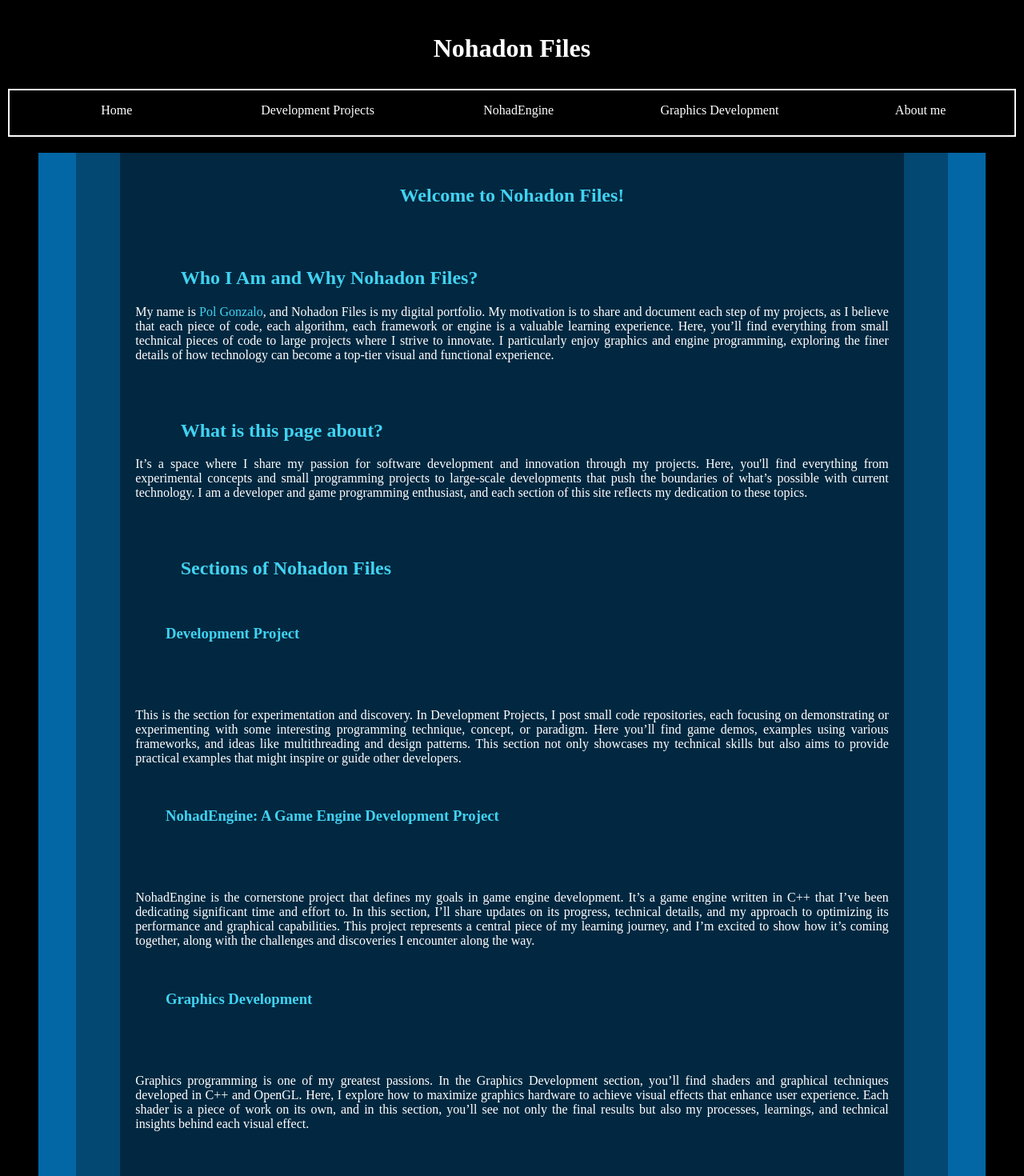
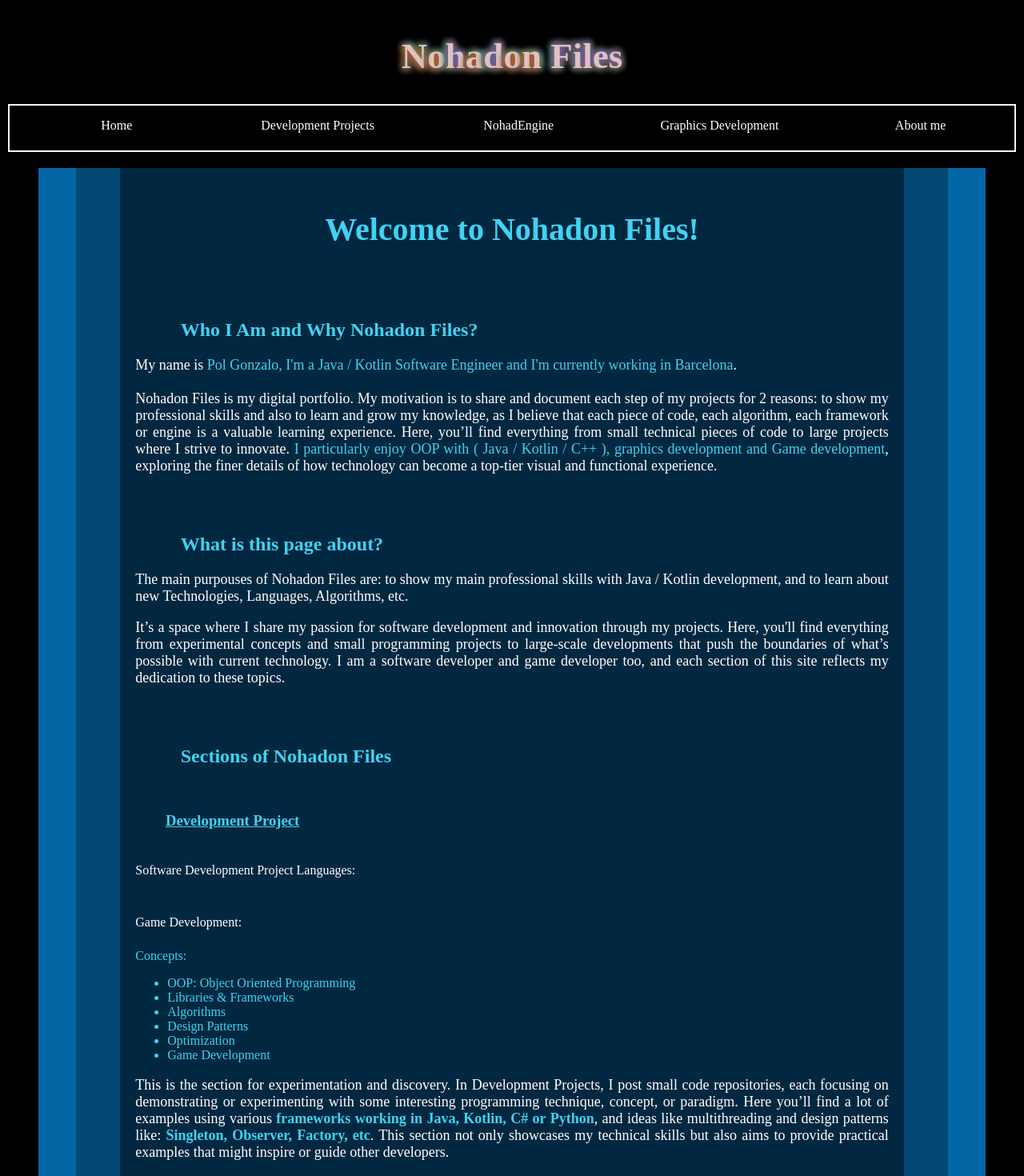
Before and after one commit to nohadon201/NohadonFiles, an Angular app: page / in a window 1280 px wide. Shown: the top 1470 px of the page at 80% size. Built offline with nearby package versions, Linux system fonts and the light colour scheme; a web font is replaced by a local one.

Commit message:
Home semidone | starting dev projects

```diff
--- a/src/app/app.component.css
+++ b/src/app/app.component.css
@@ -3,3 +3,32 @@ body {
   height: 100%;
   margin: 0px;
 }
+
+h1 {
+  opacity: 0;
+  color: black;
+  font-size: 45px;
+  color: #f6d8d5;
+  opacity: 0.9;
+  text-shadow: 0px 0px 10px #D92534, 0px 0px 10px #F29F05, 0px 0px 10px #0CF25D, 0px 0px 10px #41D2F2, 0px 0px 10px #5A30F2;
+}
+
+.iris.one {
+  animation: Iris 1.25s infinite;
+}
+
+.iris.two {
+  animation: Iris 1s infinite;
+}
+
+.iris.three {
+  animation: Iris 0.75s infinite;
+}
+
+.iris.four {
+  animation: Iris 0.5s infinite;
+}
+
+.iris.five {
+  animation: Iris 3s infinite;
+}
--- a/src/app/app.component.html
+++ b/src/app/app.component.html
@@ -5,7 +5,10 @@
     </button>
   </div>
   <div id="main_title_container">
-    <h1>Nohadon Files</h1>
+    <h1><span class="iris one">N</span><span class="iris two">o</span><span class="iris three">h</span><span
+        class="iris four">a</span><span class="iris three">d</span><span class="iris two">o</span><span
+        class="iris one">n</span> <span class="iris five"> Files</span>
+    </h1>
   </div>
 </header>
 <nav id="main_menu_navigation" class="main_menu_navigation">
--- /dev/null
+++ b/src/app/main-sections/development-projects/dev_project.ts
@@ -0,0 +1,4 @@
+export class DevProject {
+  public Title: string = "";
+  public inProgress: boolean = true;
+}
--- a/src/app/main-sections/development-projects/development-projects.component.css
+++ b/src/app/main-sections/development-projects/development-projects.component.css
@@ -0,0 +1,26 @@
+#container {
+  padding: 0px 4% 0px 4%;
+  background-color: #471BA6;
+  animation: Appear 1s;
+}
+
+#container>div {
+  padding: 0px 5% 0px 5%;
+  background-color: #361973;
+}
+
+#container>div>div {
+  padding: 2%;
+  background-color: #1D1340;
+}
+
+.grid {
+  color: #7D3DFC;
+  font-weight: bold;
+  display: grid;
+  width: 100%;
+  height: 100%;
+  grid-template-columns: auto auto auto auto;
+}
+
+.dev-project-item {}
--- a/src/app/main-sections/development-projects/development-projects.component.html
+++ b/src/app/main-sections/development-projects/development-projects.component.html
@@ -1 +1,13 @@
-<p>development-projects works!</p>
+<div id="container">
+  <div>
+    <div>
+      <div class="grid">
+        <ng-container *ngFor="let row of data">
+          <div class="dev-project-item">
+            <label>{{row}}</label>
+          </div>
+        </ng-container>
+      </div>
+    </div>
+  </div>
+</div>
--- a/src/app/main-sections/development-projects/development-projects.component.ts
+++ b/src/app/main-sections/development-projects/development-projects.component.ts
@@ -1,11 +1,15 @@
 import { Component } from '@angular/core';
+import { NgFor } from '@angular/common';
+import { CommonModule } from '@angular/common';
 
 @Component({
+  standalone: true,
+  imports: [NgFor, CommonModule],
   selector: 'app-development-projects',
   templateUrl: './development-projects.component.html',
   styleUrl: './development-projects.component.css'
 })
 
 export class DevelopmentProjectsComponent {
-
+  public data = ["hola", "adios"]
 }
--- a/src/app/main-sections/home/home.component.css
+++ b/src/app/main-sections/home/home.component.css
@@ -24,6 +24,7 @@ h4 {
 
 h1 {
   text-align: center;
+  font-size: 40px;
 }
 
 h2 {
@@ -32,6 +33,7 @@ h2 {
 
 h3 {
   margin-left: 4%;
+  text-decoration: underline;
 }
 
 h4 {
@@ -40,16 +42,5 @@ h4 {
 
 p {
   text-align: justify;
+  font-size: 18px;
 }
-
-@keyframes Appear {
-
-  0% {
-    opacity: 0;
-  }
-
-  100% {
-    opacity: 1;
-  }
-
-}
--- a/src/app/main-sections/home/home.component.html
+++ b/src/app/main-sections/home/home.component.html
@@ -4,39 +4,69 @@
       <h1>Welcome to Nohadon Files!</h1>
       <br><br>
       <h2>Who I Am and Why Nohadon Files?</h2>
-      <p>My name is <span class="blue">Pol Gonzalo</span>, and Nohadon Files is my digital portfolio. My motivation is
-        to share and document each step of my projects, as I believe that each piece of code, each algorithm, each
-        framework or engine is a valuable learning experience. Here, you’ll find everything from small technical pieces
-        of code to large projects where I strive to innovate. I particularly enjoy graphics and engine programming,
+      <p>My name is <span class="blue">Pol Gonzalo, I'm a Java / Kotlin Software Engineer and I'm currently working in
+          Barcelona</span>. <br><br>Nohadon Files is my digital portfolio. My motivation is
+        to share and document each step of my projects for 2 reasons: to show my professional skills and also to learn
+        and grow my knowledge, as I
+        believe that each piece of code, each algorithm, each
+        framework or engine is a valuable learning experience. Here, you’ll find
+        everything from small technical pieces
+        of code to large projects where I strive to innovate. <span class="blue">I particularly enjoy OOP
+          with ( Java / Kotlin / C++ ), graphics development and Game development</span>,
         exploring the finer details of how technology can become a top-tier visual and functional experience.</p>
       <br><br>
       <h2>What is this page about?</h2>
+      <p>The main purpouses of Nohadon Files are: to show my main professional skills with Java / Kotlin
+        development, and to learn about new Technologies, Languages, Algorithms, etc.</p>
       <p>It’s a space where I share my passion for software development and innovation through my projects. Here, you'll
         find everything from experimental concepts and small programming projects to large-scale developments that push
-        the boundaries of what’s possible with current technology. I am a developer and game programming enthusiast, and
+        the boundaries of what’s possible with current technology. I am a software developer and game developer too, and
         each section of this site reflects my dedication to these topics.</p>
       <br><br>
       <h2>Sections of Nohadon Files</h2>
       <br>
       <h3>Development Project</h3>
-      <span class="red icon"></span><span class="yellow icon">󰌠</span><span class="white icon">󰚯</span>
-      <span class="white icon">󰦱</span><span class="blue icon"></span>
-      <p>This is the section for experimentation and discovery. In Development Projects, I post small code repositories,
+      <span>Software Development Project Languages:</span><span class="purple icon"></span><span
+        class="red icon"></span><span class="blue icon"></span><span class="yellow icon">󰌠</span><span
+        class="blue icon"></span><span class="yellow icon"></span><span class="blue icon">󰛦</span><br><br>
+      <span>Game Development: </span><span class="white icon">󰚯</span><span class="white icon">󰦱</span><span
+        class="blue icon"></span><span class="blue icon"></span>
+      <br><br>
+      <span class="blue">Concepts:
+        <ul>
+          <li>OOP: Object Oriented Programming</li>
+          <li>Libraries & Frameworks</li>
+          <li>Algorithms</li>
+          <li>Design Patterns</li>
+          <li>Optimization</li>
+          <li>Game Development</li>
+        </ul>
+      </span>
+      <p>This is the section for experimentation and discovery. In Development Projects, I post small code
+        repositories,
         each focusing on demonstrating or experimenting with some interesting programming technique, concept, or
-        paradigm. Here you’ll find game demos, examples using various frameworks, and ideas like multithreading and
-        design patterns. This section not only showcases my technical skills but also aims to provide practical examples
+        paradigm. Here you’ll find a lot of examples using various <span class="blue"><b>frameworks working in Java,
+            Kotlin, C# or Python</b></span>, and
+        ideas like multithreading
+        and
+        design patterns like: <span class="blue"><b>Singleton, Observer, Factory, etc</b></span>. This section not
+        only
+        showcases my technical
+        skills but also aims to provide practical examples
         that might inspire or guide other developers.</p>
       <br>
       <h3>NohadEngine: A Game Engine Development Project</h3>
-      <span class="blue icon"></span>
+      <span>Languages:</span><span class="blue icon"></span>
       <p>NohadEngine is the cornerstone project that defines my goals in game engine development. It’s a game engine
-        written in C++ that I’ve been dedicating significant time and effort to. In this section, I’ll share updates on
-        its progress, technical details, and my approach to optimizing its performance and graphical capabilities. This
+        written in C++ that I’ve been dedicating significant time and effort to. In this section, I’ll share updates
+        on
+        its progress, technical details, and my approach to optimizing its performance and graphical capabilities.
+        This
         project represents a central piece of my learning journey, and I’m excited to show how it’s coming together,
         along with the challenges and discoveries I encounter along the way.</p>
       <br>
       <h3>Graphics Development</h3>
-      <span class="blue icon"></span>
+      <span>Languages:</span><span class="blue icon"></span>
       <p>Graphics programming is one of my greatest passions. In the Graphics Development section, you’ll find shaders
         and graphical techniques developed in C++ and OpenGL. Here, I explore how to maximize graphics hardware to
         achieve visual effects that enhance user experience. Each shader is a piece of work on its own, and in this
@@ -45,9 +75,11 @@
       <br>
       <h3>About Me <span class="purple icon"></span></h3>
       <p>In About Me, I share more about who I am as a person. Beyond the technical side, I talk about my interests,
-        passions, favorite movies, series, and music. This section provides insight into the things that inspire me and
+        passions, favorite movies, series, and music. This section provides insight into the things that inspire me
+        and
         fuel my creativity. You’ll also learn why I chose this unique aesthetic for my page, as it represents my
-        personal style and the tone I want to set in my work. Here, you’ll get a glimpse into the person behind Nohadon
+        personal style and the tone I want to set in my work. Here, you’ll get a glimpse into the person behind
+        Nohadon
         Files, helping you understand the experiences and tastes that drive my projects.</p>
     </div>
   </div>
--- a/src/styles.css
+++ b/src/styles.css
@@ -112,7 +112,7 @@ body {
 #main_header {
   height: 13%;
   max-height: 120px;
-  min-height: 80px;
+  min-height: 120px;
   display: flex;
 }
 
@@ -259,9 +259,45 @@ body {
   .main_menu_navigation.show a {
     display: block;
   }
+}
 
+/*#endregion*/
 
+/*#region Keyframes*/
+@keyframes Iris {
+  0% {
+    text-shadow: -2px 2px 10px #D92534, -1px 1px 10px #F29F05, 0px 0px 10px #0CF25D, 1px 0px 10px #41D2F2, 2px 0px 10px #5A30F2;
+  }
 
+  20% {
+    text-shadow: 2px 1px 10px #F29F05, 1px 0.5px 10px #0CF25D, 0px 0px 10px #41D2F2, -1px 0px 10px #5A30F2, -2px 0px 10px #D92534;
+  }
+
+  40% {
+    text-shadow: -2px 0px 10px #0CF25D, -1px 0px 10px #41D2F2, 0px 0px 10px #5A30F2, 1px 0px 10px #D92534, 2px 0px 10px #F29F05;
+  }
+
+  60% {
+    text-shadow: 2px -1px 10px #41D2F2, 1px -0.5px 10px #5A30F2, 0px 0px 10px #D92534, -1px 0px 10px #F29F05, -2px 0px 10px #0CF25D;
+  }
+
+  80% {
+    text-shadow: -2px -2px 10px #5A30F2, -1px -1px 10px #D92534, 0px 0px 10px #F29F05, -1px 0px 10px #0CF25D, -2px 0px 10px #41D2F2;
+
+  }
+
+  100% {}
+}
+
+@keyframes Appear {
+
+  0% {
+    opacity: 0;
+  }
+
+  100% {
+    opacity: 1;
+  }
 
 }
 
```
Also changed, not shown: styles_sections.css (added, +194 -0 lines).
